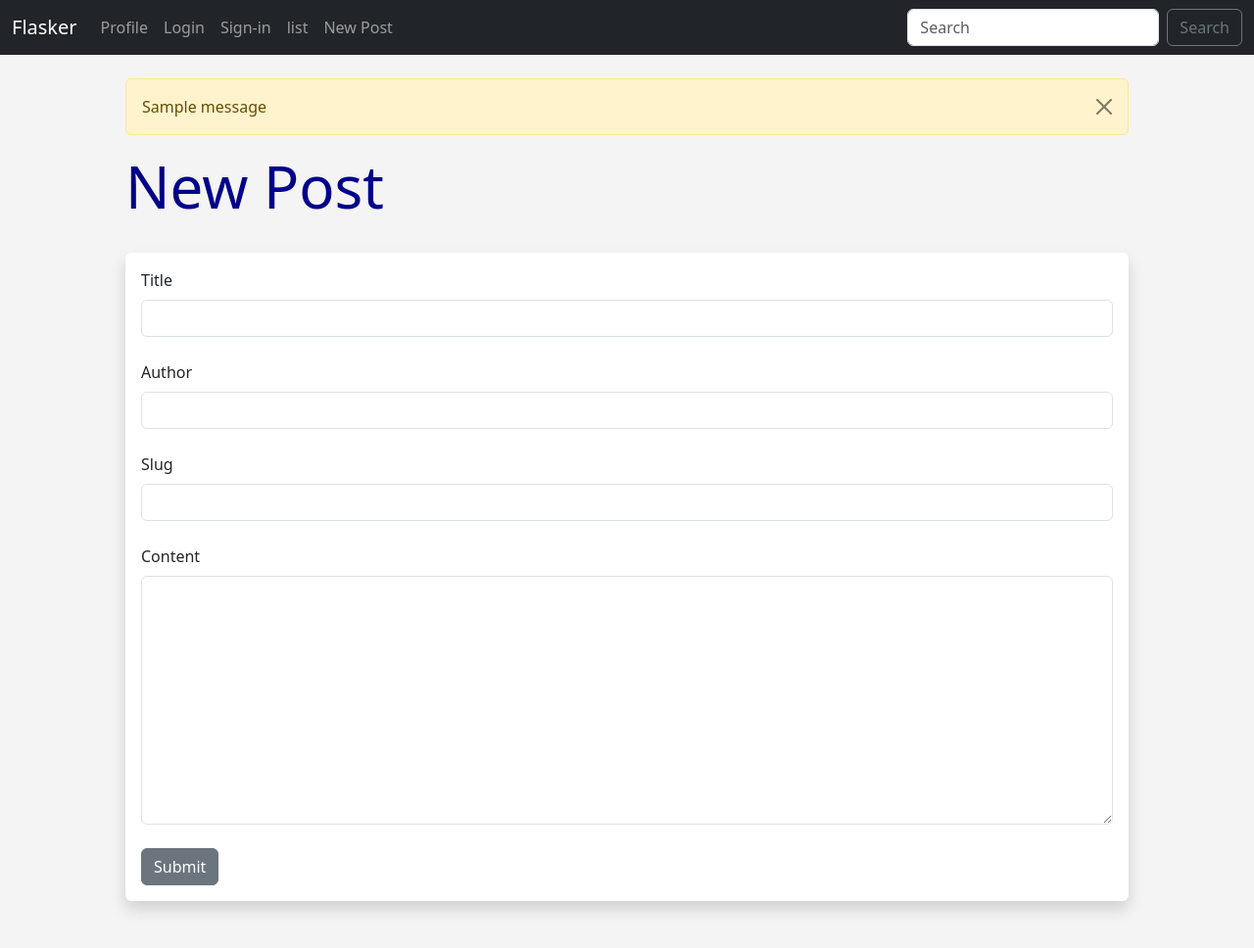
After one commit to mahmoudi-1798/flasker, a Flask app: page /add-post in a window 1280 px wide. The commit adds this page. Shown: the whole page at 98% size. Run offline with Flask 3, Linux system fonts and the light colour scheme; tables that the repository leaves empty hold one stand-in row (values such as "Sample post"); one stand-in notice (Sample message) is shown.

Commit message:
add new-post page

```diff
--- a/main.py
+++ b/main.py
@@ -1,6 +1,6 @@
 from flask import Flask, render_template, flash, request, redirect
 from flask_wtf import FlaskForm
-from wtforms import StringField, SubmitField, IntegerField, PasswordField, BooleanField, ValidationError
+from wtforms import StringField, SubmitField, IntegerField, PasswordField, BooleanField,TextAreaField, ValidationError
 from wtforms.validators import DataRequired, EqualTo, Length
 from flask_sqlalchemy import SQLAlchemy
 from flask_migrate import Migrate
@@ -27,7 +27,6 @@ class Users(db.Model):
     id = db.Column(db.Integer, primary_key=True)
     name = db.Column(db.String(200), nullable=False)
     email = db.Column(db.String(200), nullable=False, unique=True)
-    age = db.Column(db.Integer)
     date_added = db.Column(db.DateTime, default=datetime.utcnow)
 
     password_hash = db.Column(db.String(128))
@@ -47,6 +46,22 @@ class Users(db.Model):
         self.name = name
         self.email = email
         self.password_hash = password_hash
+
+class Posts(db.Model):
+    id = db.Column(db.Integer, primary_key=True)
+    title = db.Column(db.String(255))
+    content = db.Column(db.Text)
+    author = db.Column(db.String(255))
+    date_posted = db.Column(db.DateTime, default=datetime.utcnow)
+    slug = db.Column(db.String(255))
+
+class PostForm(FlaskForm):
+    title = StringField("Title", validators=[DataRequired()])
+    content = TextAreaField("Content", validators=[DataRequired()])
+    author = StringField("Author", validators=[DataRequired()])
+    slug = StringField("Slug", validators=[DataRequired()])
+    submit = SubmitField("Submit")
+
 
 class UserForm(FlaskForm):
     name = StringField("Username", validators=[DataRequired()])
@@ -135,7 +150,6 @@ def update(id):
     if request.method == "POST":
         name_to_update.name = request.form["name"]
         name_to_update.email = request.form["email"]
-        name_to_update.age = request.form["age"]
         try:
             db.session.commit()
             flash("User information updated successfully.")
@@ -187,3 +201,22 @@ def login():
             return redirect("/user/{}".format(email))
 
     return render_template("login.html", email=name, password=password, form=form)
+
+@app.route("/add-post", methods=["GET", "POST"])
+def add_post():
+    form = PostForm()
+
+    if form.validate_on_submit():
+        post = Posts(title=form.title.data, content=form.content.data, author=form.author.data, slug=form.slug.data)
+
+        form.title.data = ''
+        form.content.data = ''
+        form.author.data = ''
+        form.slug.data = ''
+
+        db.session.add(post)
+        db.session.commit()
+
+        flash("Blog Posted Successfully.")
+
+    return render_template("add_post.html", form=form)
--- /dev/null
+++ b/templates/add_post.html
@@ -0,0 +1,34 @@
+{% extends "base.html" %}
+
+{% block content %}
+    <!-- To show the message we use a for loop -->
+    {% for message in get_flashed_messages() %}
+        <div class="alert alert-warning alert-dismissible fade show" role="alert">
+            {{ message }}
+            <button type="button" class="btn-close" data-bs-dismiss="alert" aria-label="Close"></button>
+        </div>
+    {% endfor %}
+
+    <h1>New Post</h1>
+    <br>
+    <div class="shadow p-3 mb-5 bg-body rounded">
+        <form method="POST">
+            {{ form.hidden_tag() }}
+
+            {{ form.title.label(class="form-label") }}
+            {{ form.title(class="form-control") }}
+            <br>
+            {{ form.author.label(class="form-label") }}
+            {{ form.author(class="form-control") }}
+            <br>
+            {{ form.slug.label(class="form-label") }}
+            {{ form.slug(class="form-control") }}
+            <br>
+            {{ form.content.label(class="form-label") }}
+            {{ form.content(class="form-control", rows="10") }}
+            <br>
+            {{ form.submit(class="btn btn-secondary") }}
+        </form>
+    </div>
+
+{% endblock %}
--- a/templates/navbar.html
+++ b/templates/navbar.html
@@ -18,6 +18,9 @@
           <li class="nav-item">
             <a class="nav-link" href="{{ url_for('users_list') }}">list</a>
           </li>
+          <li class="nav-item">
+            <a class="nav-link" href="{{ url_for('add_post') }}">New Post</a>
+          </li>
         </ul>
         <form class="d-flex" role="search">
           <input class="form-control me-2" type="search" placeholder="Search" aria-label="Search">
--- a/templates/update.html
+++ b/templates/update.html
@@ -27,7 +27,6 @@
                   <th scope="row">{{ our_user.id }}</th>
                   <td>{{ our_user.name }}</td>
                   <td>{{ our_user.email }}</td>
-                  <td>{{ our_user.age }}</td>
                 </tr>
             {% endfor %}
         </table>
@@ -44,9 +43,6 @@
                 {{ form.email.label(class="form-label") }}
                 {{ form.email(class="form-control", value=name_to_update.email) }}
                 <br>
-                {{ form.age.label(class="form-label") }}
-                {{ form.age(class="form-control", value=name_to_update.age) }}
-                <br>
                 {{ form.submit(class="btn btn-secondary") }}
                 <a href="{{ url_for('delete', id=id) }}" class="btn btn-danger">Delete</a>
             </form>
```
Also changed, not shown: migrations/versions/afbf9c769987_add_blog_posts_model.py (added, +42 -0 lines).
